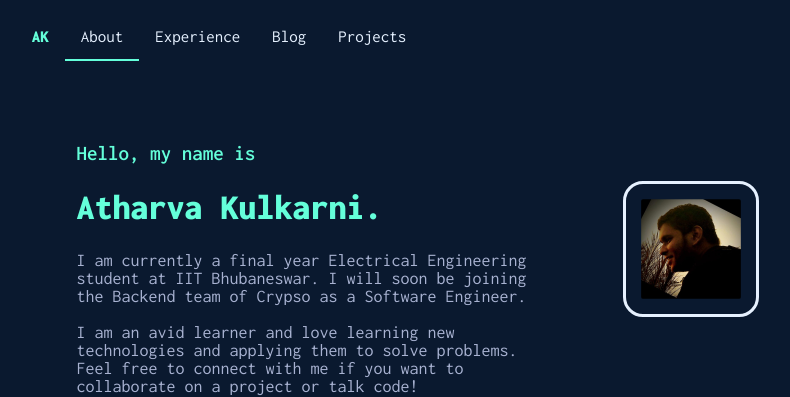
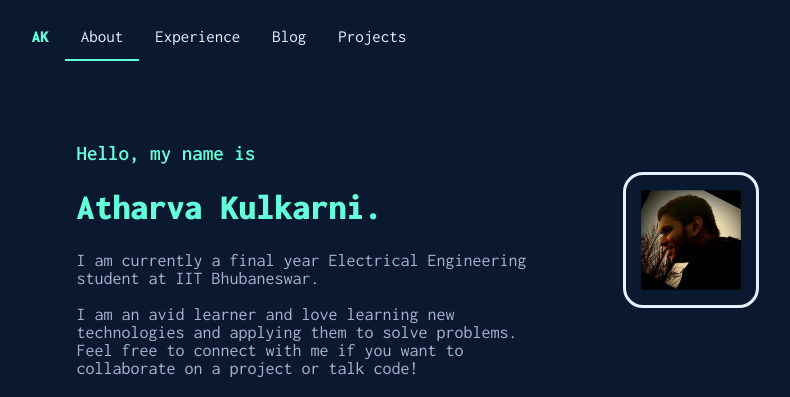
Before and after one commit to IronVenom/amk, a plain HTML site: page index.html in a window 1280 px wide. Shown: the top 397 px of the page, without its empty margins (245-1035 px from the left). Drawn offline with Linux system fonts and the light colour scheme.

Commit message:
Update index.html

```diff
--- a/index.html
+++ b/index.html
@@ -28,7 +28,7 @@
 					<h1 class="name">Atharva Kulkarni.</h1>
 				</div>
 				<div class="about">
-					<p>I am currently a final year Electrical Engineering student at IIT Bhubaneswar. I will soon be joining the Backend team of Crypso as a Software Engineer.</p>
+					<p>I am currently a final year Electrical Engineering student at IIT Bhubaneswar.</p>
 					<p>I am an avid learner and love learning new technologies and applying them to solve problems. Feel free to connect with me if you want to collaborate on a project or talk code!</p>
 				</div>
 			</div>
```
